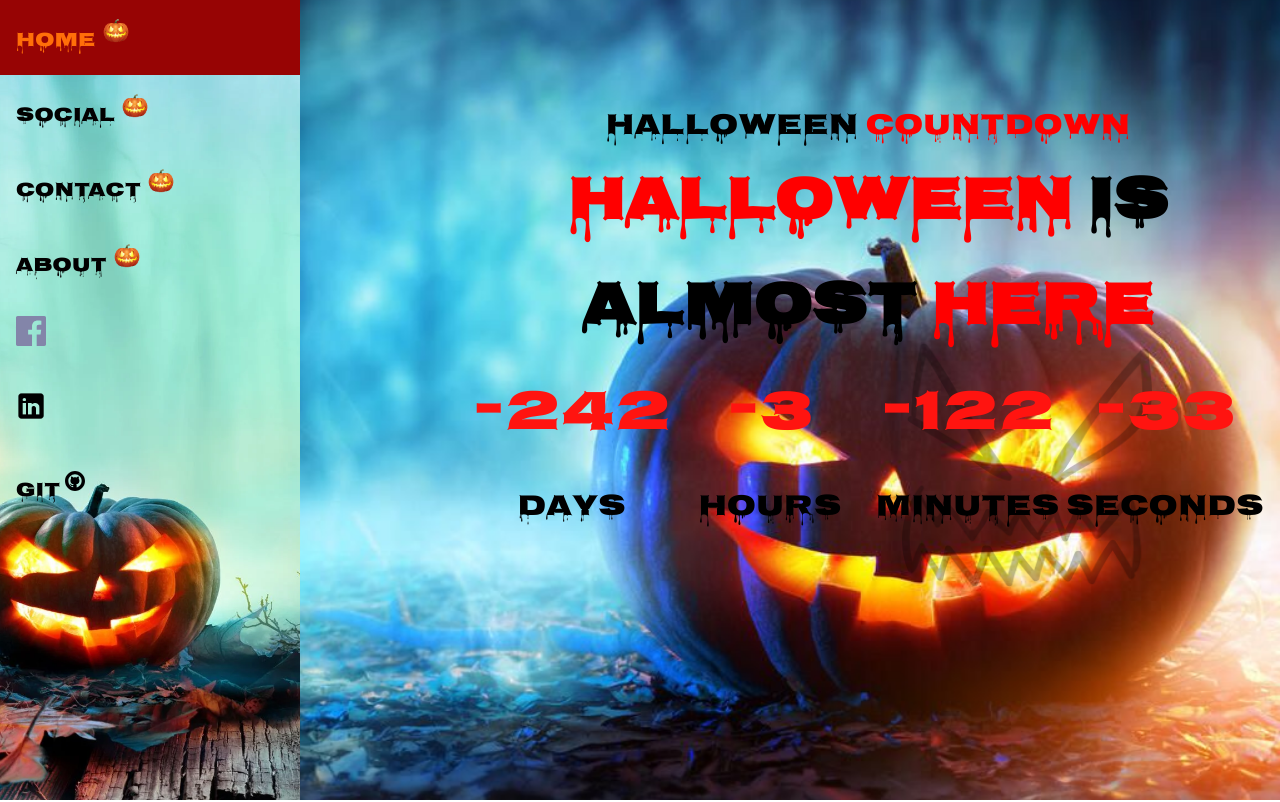
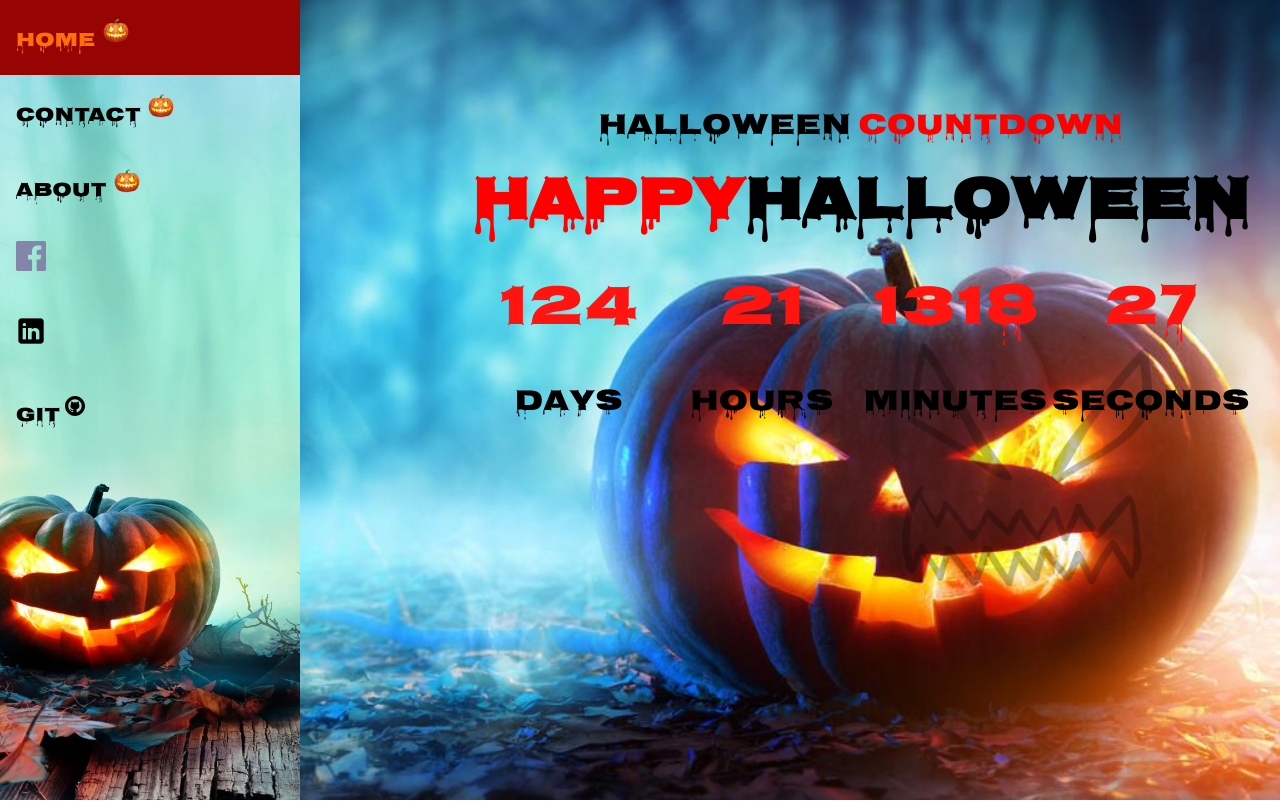
Before and after one commit to DevCodeX1/Halloween-countdown, a plain HTML site: page index.html in a window 1280 px wide. Shown: the top 802 px of the page. Drawn offline with Linux system fonts and the light colour scheme.

Commit message:
Fixed the date

```diff
--- a/index.html
+++ b/index.html
@@ -14,10 +14,9 @@
       <section class="container">
         <div class="sidebar">
           <a class="active" href="index.html">Home <img src="images/icons8-halloween-48.png" alt="pumpkin"></a>
-          <a href="#news">Social <img src="images/icons8-halloween-48.png" alt="pumpkin"></a>
           <a href="/pages/contact.html">Contact <img src="images/icons8-halloween-48.png" alt="pumpkin"></a>
           <a href="#about">About <img src="images/icons8-halloween-48.png" alt="pumpkin"></a>
-          <a href="https://www.facebook.com/DavidH25/"><img src="images/icon-facebook.svg"alt="pumpkin"></a>
+          <a href="https://www.facebook.com/XzoticGamerzz"><img src="images/icon-facebook.svg"alt="pumpkin"></a>
           <a href="https://www.linkedin.com/in/david-hawley-5936a817a/"><img src="images/icons8-linkedin-50.png" alt="pumpkin"></a>
           <a href="https://github.com/DevCodeX1">Git<img src="images/icons8-github.svg"alt="pumpkin"></a>
         </div>
@@ -32,7 +31,7 @@
           <img id="hallo-img" src="images/halloween.png" alt="logo">
           <div class="content">
             <p> <span>Halloween</span> Countdown</p>
-            <h1>Halloween<span> Is Almost</span> Here</h1>
+            <h1>Happy<span>Halloween</span></h1>
             <div class="launch-time">
               <div>
                 <p id="days">00</p>
--- a/script.js
+++ b/script.js
@@ -1,4 +1,4 @@
-   var countDownDate = new Date("Oct 31, 2023 00:00:00").getTime();
+   var countDownDate = new Date("Oct 31, 2024 00:00:00").getTime();
         var x = setInterval(function(){
           var now = new Date().getTime();
           var distance = countDownDate - now;
--- a/style.css
+++ b/style.css
@@ -10,6 +10,7 @@ h1{
     text-align: center;
     font-size: 50px;
 }
+
 .container{
     width: 100vw;
     height: 100vh;
@@ -18,12 +19,13 @@ h1{
     background-size: cover;
     padding: 0 8%;
     position: fixed;
+}
 
-}
 .container #hallo-img{
     position: flex;
     right: 100px;
 }
+
 .content{
     top: 75%;
     left: 20%;
@@ -31,6 +33,7 @@ h1{
     transform: translateY(-50%);
     text-align: center;
     font-size: 30px;
+
 }
 
 .content h1 {
```
